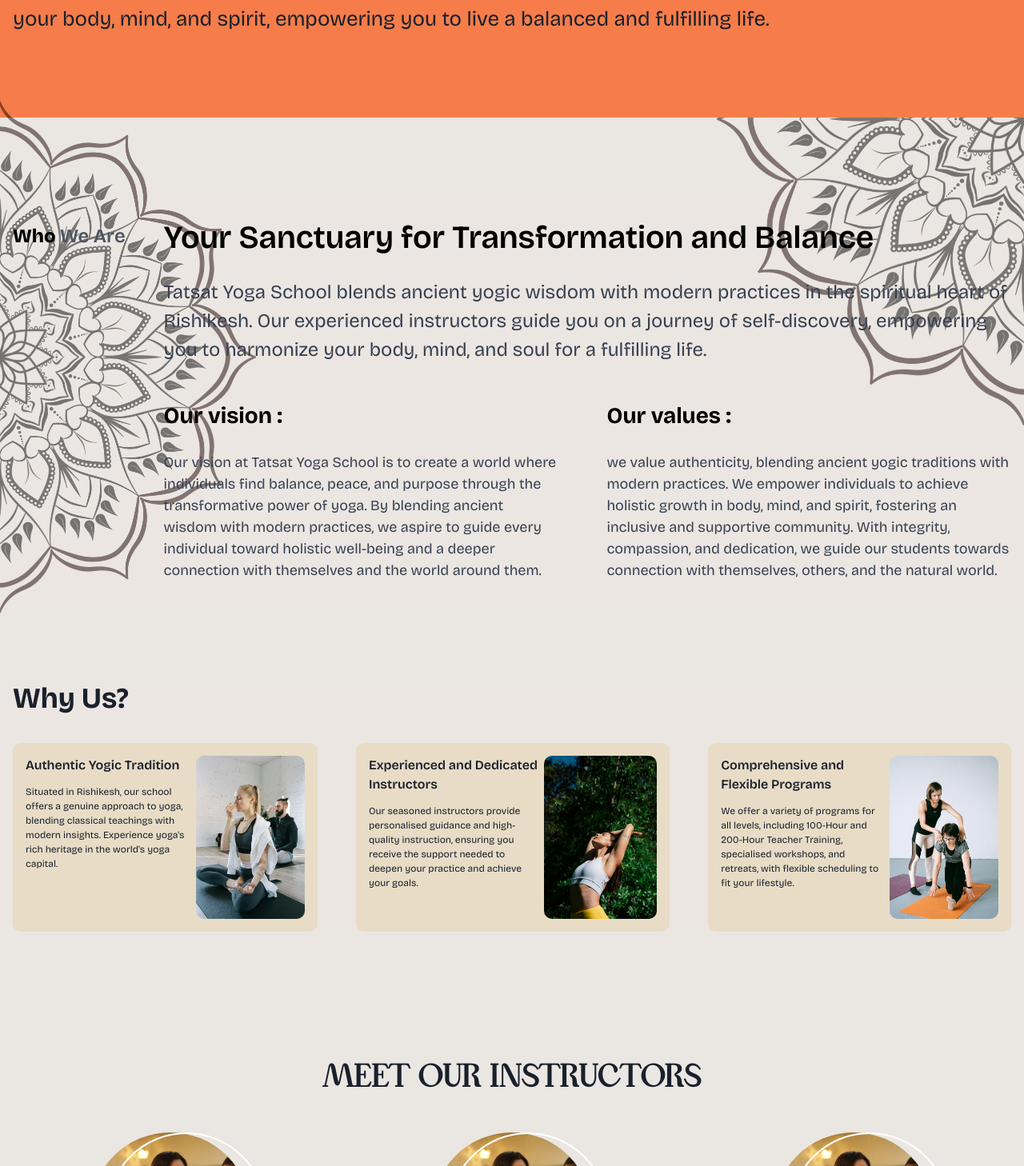
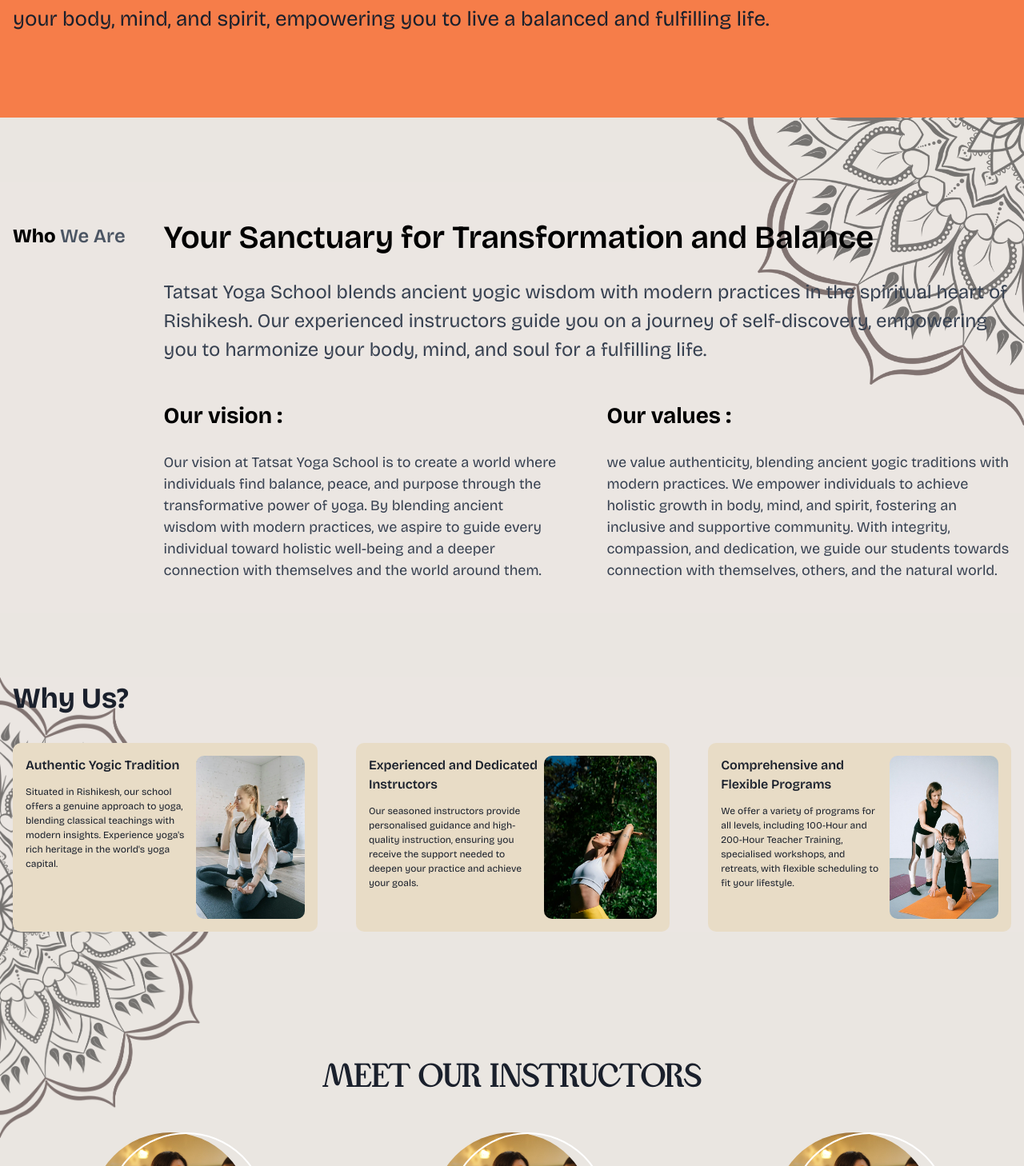
Before and after one commit to YourWebsite-shop/tatsatyogaschool, a Next.js app: page /aboutus in a window 1280 px wide. Shown: the part 452-1910 px from the top of the page at 80% size. Built offline with nearby package versions, Linux system fonts and the light colour scheme.

Commit message:
changes done

```diff
--- a/src/components/aboutUs/WhoWeAre.tsx
+++ b/src/components/aboutUs/WhoWeAre.tsx
@@ -1,6 +1,6 @@
 import React from "react";
 import RightTop from "@/assets/aboutsUs/right-top.png"
-import LeftBottom from "@/assets/aboutsUs/left-bottom.png"
+
 import Image from "next/image";
 
 const WhoWeAre = () => {
@@ -8,7 +8,7 @@ const WhoWeAre = () => {
     <div className="relative  lg:pt-20" >
 
 <Image src={RightTop} alt="Decorative background" className='absolute top-0 right-0 opacity-50 w-44 lg:w-96' />
-<Image src={LeftBottom} alt="Decorative background" className='absolute bottom-0 left-0 opacity-50 w-44 lg:w-80' />
+
     <div className="max-w-[1280px] mx-auto bg-[#EBE6E2] lg:px-[16px] sm:px-[24px] px-[16px]  flex md:flex-row flex-col gap-[12px] sm:gap-[32px] lg:gap-[48px] mb-[80px] lg:py-10 pt-[80px]">
 
       <div className=" text-gray-600 font-semibold text-[17px] sm:text-[18px] lg:text-[24px] sm:mt-[10px] whitespace-nowrap">
--- a/src/components/aboutUs/WhyUs.tsx
+++ b/src/components/aboutUs/WhyUs.tsx
@@ -2,6 +2,7 @@ import React from "react";
 import whyus1 from "@/assets/aboutsUs/why us (1).webp";
 import whyus2 from "@/assets/aboutsUs/Why us (2).webp";
 import whyus3 from "@/assets/aboutsUs/why us (3).webp";
+import LeftBottom from "@/assets/aboutsUs/left-bottom.png"
 
 import Image from "next/image";
 
@@ -31,7 +32,9 @@ const WhyUsData = [
 
 const WhyUs = () => {
   return (
-    <div className=" max-w-[1280px] mx-auto  bg-[#EBE6E2] lg:px-[16px] sm:px-[24px] px-[16px] mb-[80px] ">
+    <div className="relative">
+      <Image src={LeftBottom} alt="Decorative background" className='absolute top-0  left-0 opacity-50 w-44 lg:w-72' />
+      <div className=" max-w-[1280px] mx-auto  bg-[#EBE6E2] lg:px-[16px] sm:px-[24px] px-[16px] mb-[80px] ">
       <div className="flex justify-between lg:pb-[28px] sm:pb-[20px] pb-[12px]">
         <h1 className="lg:text-[36px] sm:text-[32px] text-[24px] font-bold " data-aos="fade-up" data-aos-delay="300" data-aos-duration="1000">Why Us?</h1>
         {/* <Button className="!bg-transparent !hover:bg-transparent !hover:shadow-none !focus:ring-0 !focus:outline-none !border-none gap-2 ">
@@ -64,6 +67,7 @@ const WhyUs = () => {
         ))}
       </div>
     </div>
+    </div>
   );
 };
 
--- a/src/components/home/Testimonials.tsx
+++ b/src/components/home/Testimonials.tsx
@@ -135,8 +135,8 @@ const Testimonials = () => {
       id="testimonials"
       className="bg-[#EAE6E1] overflow-hidden pt-[20px] sm:pt-[100px] lg:pt-[120px] pb-[40px] sm:pb-[50px] lg:pb-[60px] relative"
     >
-      <Image src={LeftBottom} alt="Decorative background" className='absolute top-0 right-0 rotate-180 opacity-50 w-44 lg:w-60 ' />
-      <Image src={LeftBottom} alt="Decorative background" className='absolute bottom-0 left-0 opacity-50 w-44 lg:w-60' />
+      <Image src={LeftBottom} alt="Decorative background" className='absolute top-0 right-0 rotate-180 opacity-50 w-32 translate-y-10 lg:translate-y-0 lg:w-60 ' />
+      <Image src={LeftBottom} alt="Decorative background" className='absolute bottom-0 left-0 opacity-50 w-32 lg:w-60' />
       <div className="mx-auto px-4 sm:px-6 lg:px-8 ">
 
 
```
